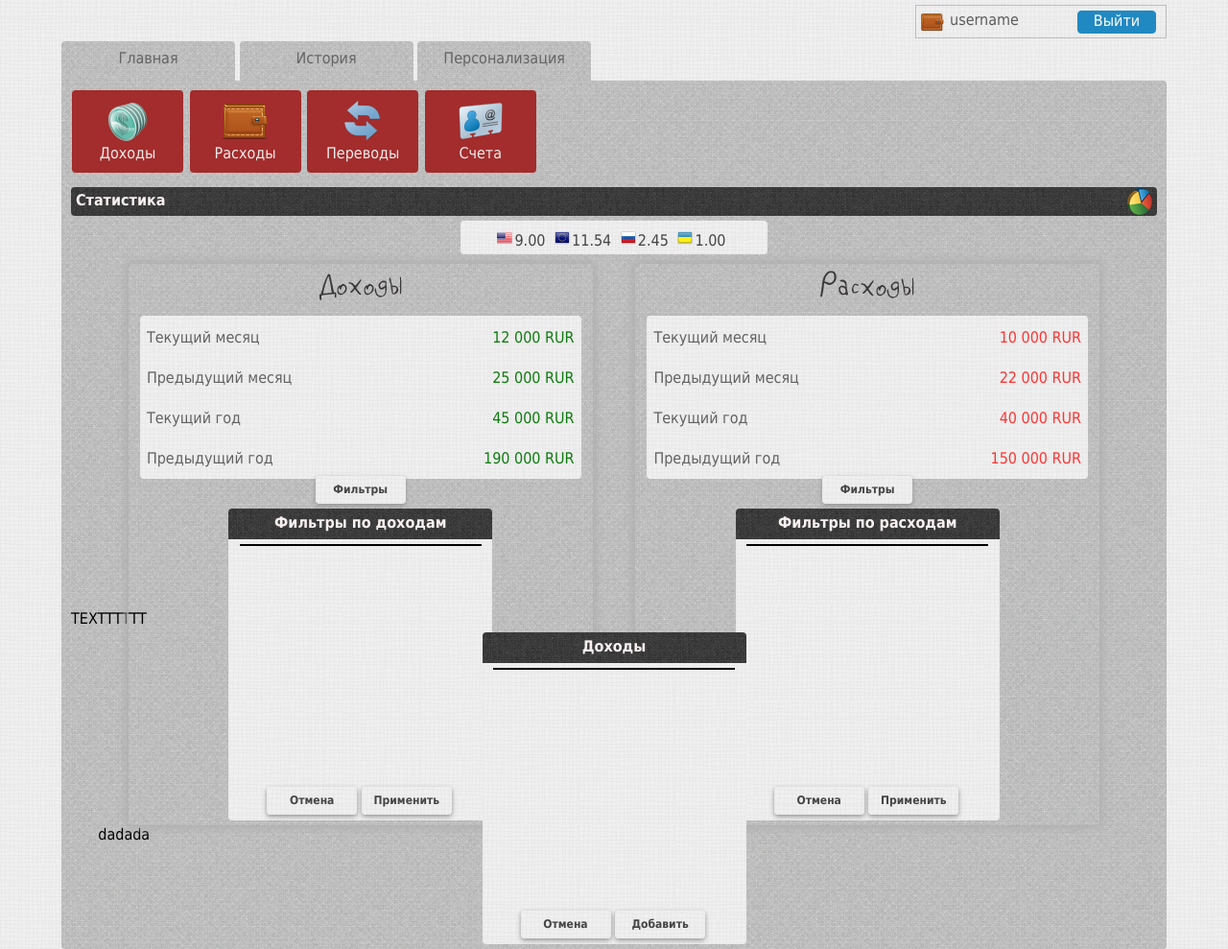
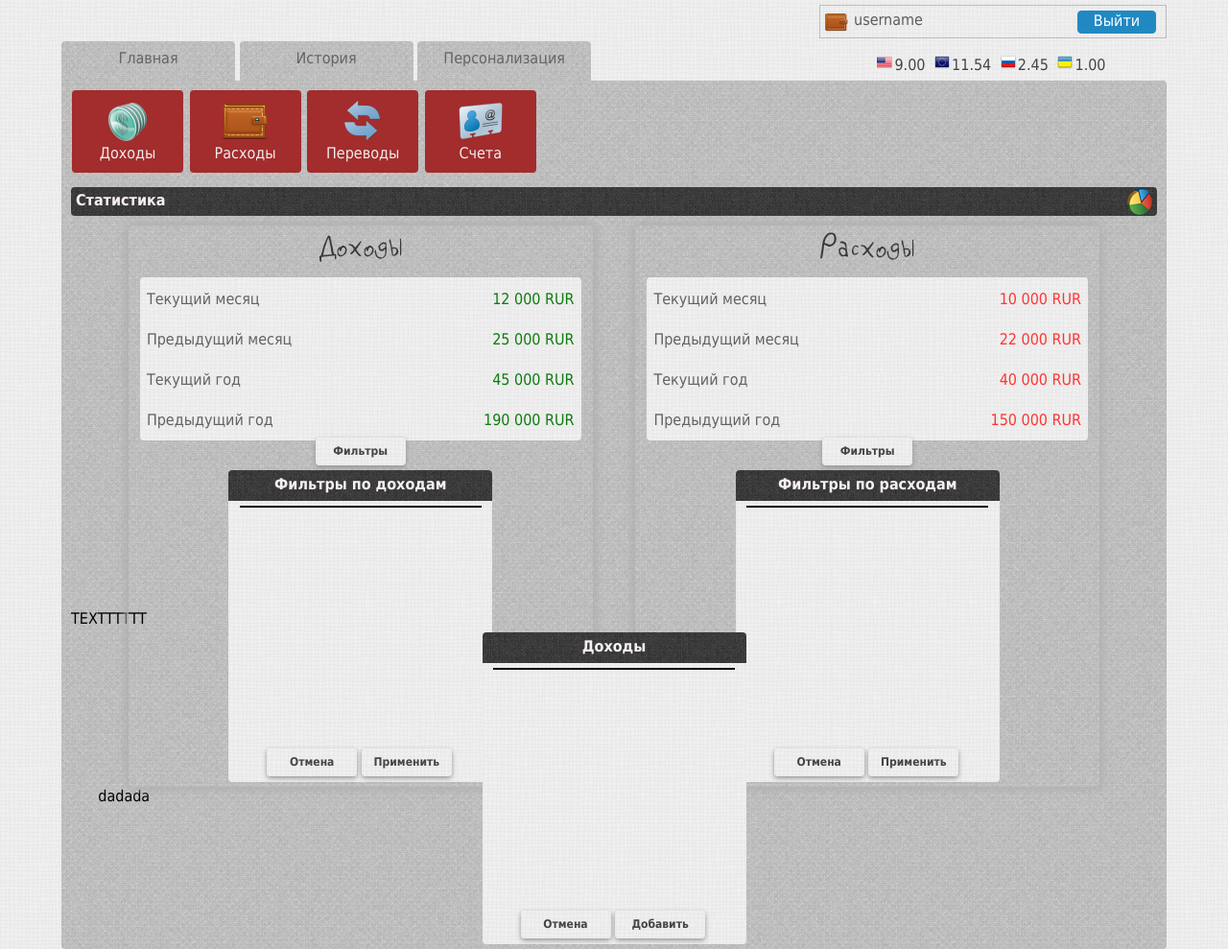
Before and after one commit to LapinChervan/YANDEXfinal, a plain HTML site: page main.html in a window 1280 px wide. Shown: the whole page at 96% size. Drawn offline with Linux system fonts and the light colour scheme.

Commit message:
блок с курсом валют вверх

```diff
--- a/css/firsttabcontent.css
+++ b/css/firsttabcontent.css
@@ -2,6 +2,7 @@
     list-style-type: none;
     text-align: left;
     margin: 0 0 15px 0;
+    display: inline-block;
 }
 
 .first__ul__li__button {
@@ -63,11 +64,14 @@
 .statistics__kurs {
     width: 300px;
     height: 15px;
-    margin: 5px auto;
-    background: url("../img/wavegrid.png");
+    margin: -1px 0 0 -25px;
     border-radius: 4px;
     padding: 10px;
     text-align: center;
+    display: inline-block;
+    position: absolute;
+    right: 20px;
+    top: 43px;
 }
 
 .cash {
--- a/css/main.css
+++ b/css/main.css
@@ -12,4 +12,5 @@ body {
     width: 90%;
     min-width: 950px;
     margin: 5px auto;
+    position: relative;
 }
--- a/css/userdata.css
+++ b/css/userdata.css
@@ -1,7 +1,7 @@
 .main__user-data {
     border: 1px solid #BDBDBD;
     font-size: 16px;
-    width: 250px;
+    width: 350px;
     height: 23px;
     text-align: left;
     float: right;
--- a/main.html
+++ b/main.html
@@ -58,6 +58,12 @@
                                 <span>Счета</span>
                             </li>
                         </ul>
+                                <div class="statistics__kurs">
+            <img src="img/usa.png" alt=""><span class="cash">9.00</span>
+            <img src="img/eur.png" alt=""><span class="cash">11.54</span>
+            <img src="img/rur.png" alt=""><span class="cash">2.45</span>
+            <img src="img/uah.png" alt=""><span class="cash">1.00</span>
+        </div>
 
                         <div class="statistics__header">
                             <span class="statistics__header_stat">Статистика</span>
@@ -65,12 +71,6 @@
                         </div>
 
                         <div class="statistics">
-                            <div class="statistics__kurs">
-                                <img src="img/usa.png" alt=""><span class="cash">9.00</span>
-                                <img src="img/eur.png" alt=""><span class="cash">11.54</span>
-                                <img src="img/rur.png" alt=""><span class="cash">2.45</span>
-                                <img src="img/uah.png" alt=""><span class="cash">1.00</span>
-                            </div>
                             <ul class="statistics__ul">
                                 <li class="statistics__ul__li">
                                     <img src="img/plus.png" alt="">
```
